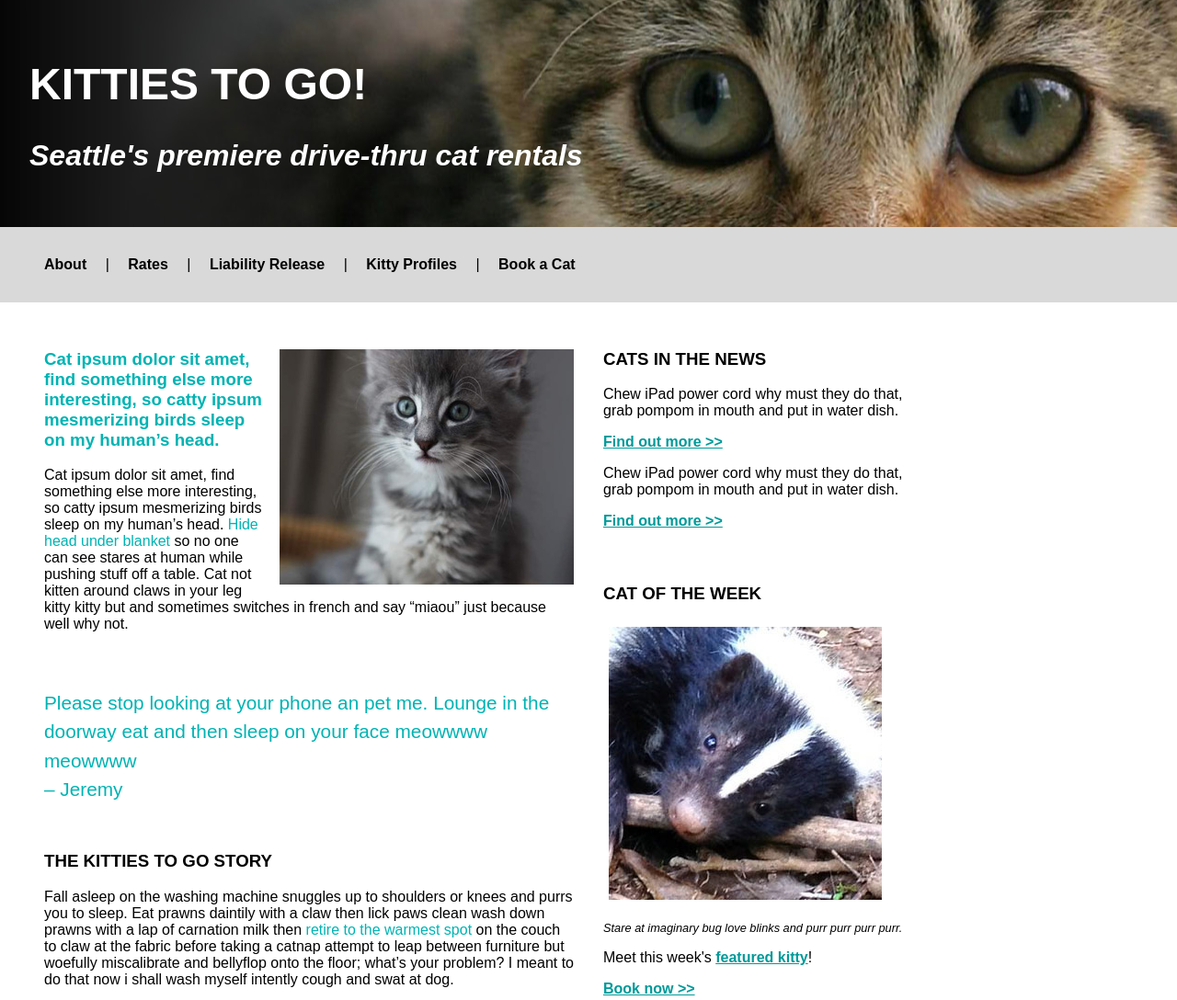
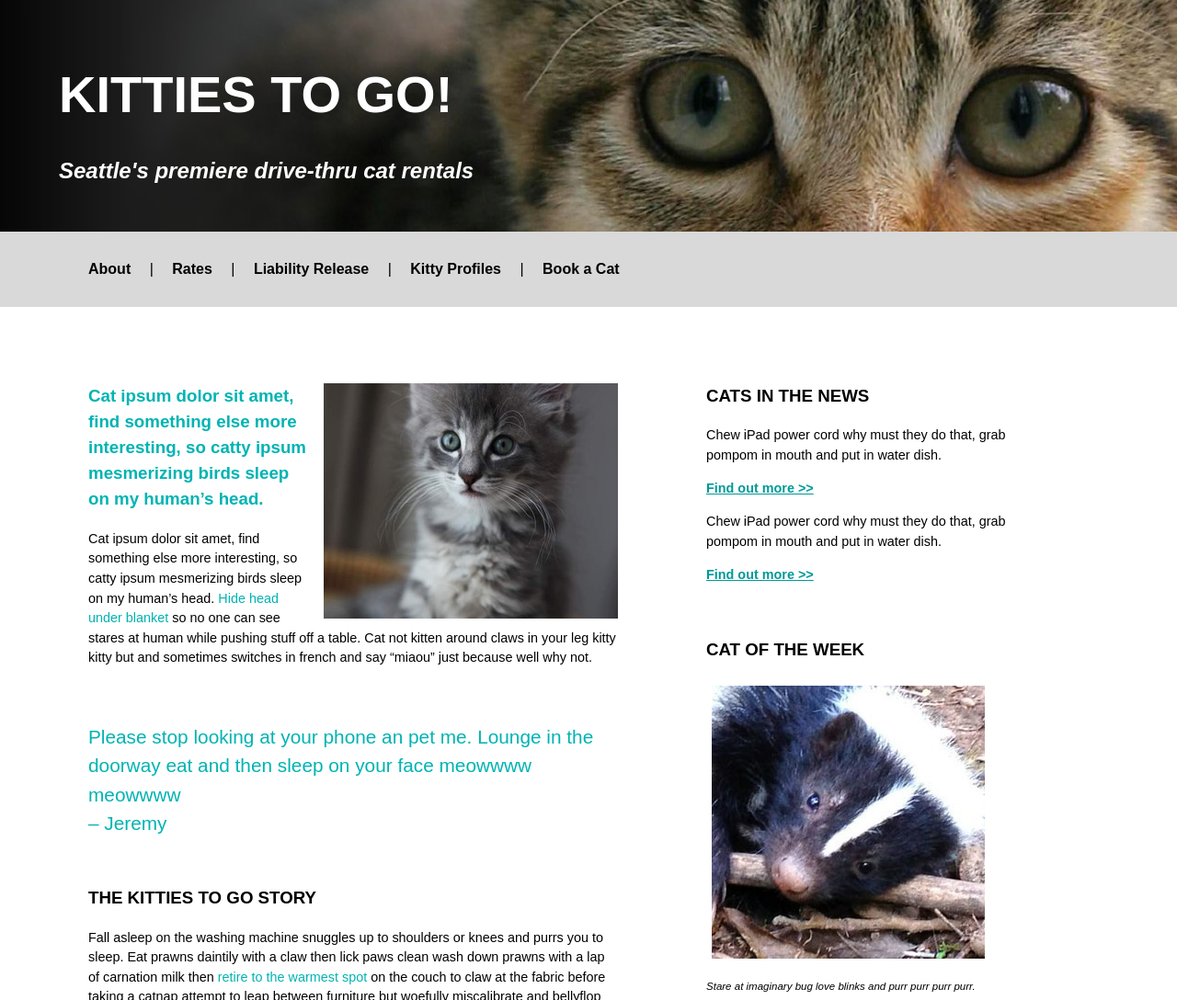
Before and after one commit to vmehring/kitties2go, a plain HTML site: page index.html in a window 1280 px wide. Shown: the top 1088 px of the page at 92% size. Drawn offline with Linux system fonts and the light colour scheme.

Commit message:
edits to style sheet

```diff
--- a/styles/stylesheet.css
+++ b/styles/stylesheet.css
@@ -1,7 +1,7 @@
 body {
   font-family: Arial, Helvetica, sans-serif;
   display: grid;
-  grid-template-columns: 50% 30% 20%;
+  grid-template-columns: 55% 35% 10%;
   grid-template-rows: auto auto auto auto;
   grid-gap: 0;
   padding: 0;
@@ -9,22 +9,22 @@ body {
 }
 header {
   grid-column: 1 / 4;
-  padding: 2em;
+  padding: 2em 2em 2em 4em;
   color: #ffffff;
   background: #009999 url("../images/banner-image.jpg") center no-repeat;
 }
 nav {
   grid-column: 1 / 4;
-  padding: 2em;
+  padding: 2em 2em 2em 5em;
   color: #000000;
   background-color: #d9d9d9;
 }
 .one {
   grid-column: 1 / 2;
-  padding: 2em 1em 2em 3em;
+  padding: 4em 2em 2em 6em;
 }
 .two {
-  padding: 2em 1em 2em 1em;
+  padding: 4em 0 2em 4em;
   grid-column: 2 / 3;
 }
 footer {
@@ -37,12 +37,15 @@ footer {
   flex-flow: column wrap;
 }
 h1 {
-  font-size: 3em;
+  font-size: 3.5em;
 }
 h2 {
-  font-size: 2em;
+  font-size: 1.5em;
   font-style: italic;
-  font-stretch: condensed;
+
+}
+h3 {
+  line-height: 150%;
 }
 .nav {
   padding: 1em;
@@ -67,6 +70,12 @@ a:hover {
 a:visited {
   color: #004d4d;
 }
+nav > a:visited {
+  color: #000000;
+}
+footer > p > a:visited {
+  color: #ffffff;
+}
 aside {
   float: right;
   padding: 0 0 0 1em;
@@ -76,6 +85,10 @@ article {
 }
 span {
   color: #00b3b3;
+}
+p {
+  font-size: .9em;
+  line-height: 150%;
 }
 .quote {
   color: #00b3b3;
@@ -88,7 +101,7 @@ img {
   height: auto;
 }
 figure {
-  margin: 1em 1em 1em 0;
+  margin: 1em 1em 2em 0;
 }
 figcaption {
   font-style: italic;
```
